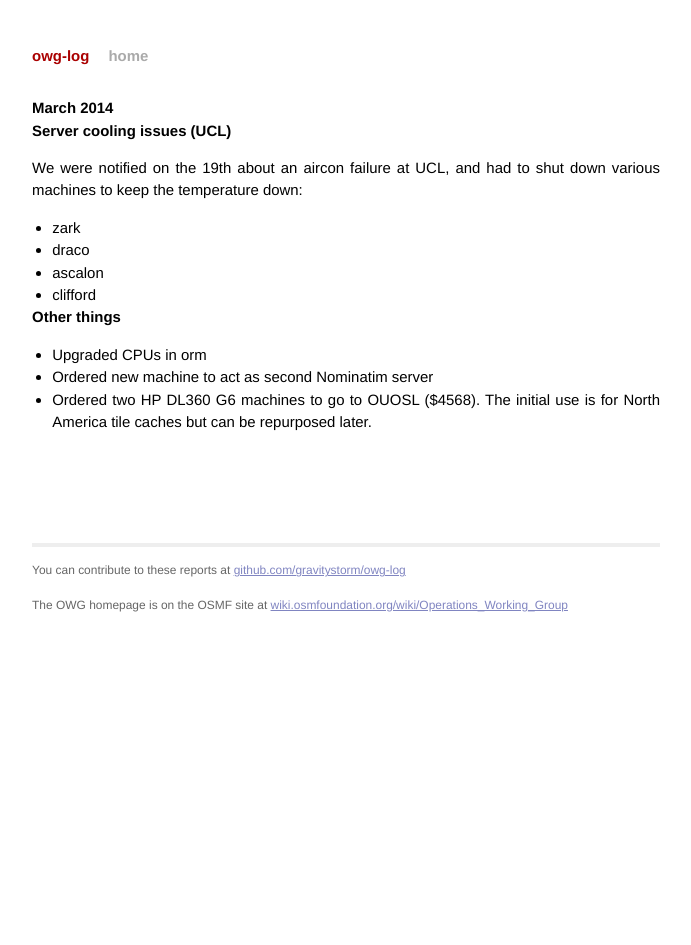
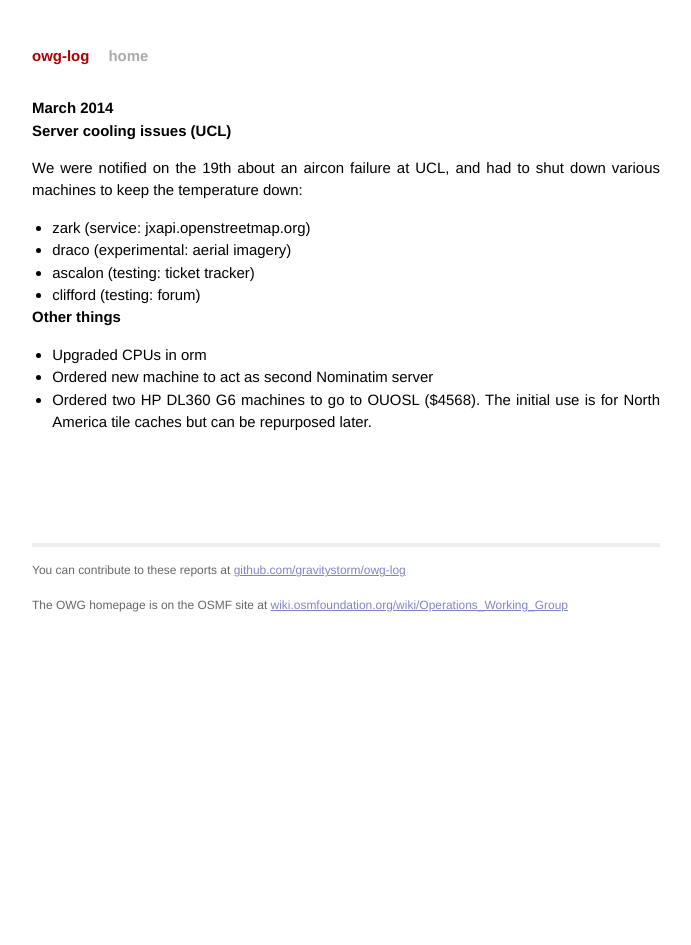
Before and after one commit to openstreetmap/owg-website, a Jekyll site: the page built from _posts/2014-03-01-march.md, in a window 1280 px wide. Shown: the whole page, without its empty margins (294-985 px from the left). Built offline with Jekyll 4.4.1, drawn with Linux system fonts in a browser that asks for light colours; Markdown is read by kramdown in place of the engine named in the settings.

Commit message:
Add uses of machines.

```diff
--- a/_posts/2014-03-01-march.md
+++ b/_posts/2014-03-01-march.md
@@ -8,10 +8,10 @@ date:   2014-03-31 23:59:59
 
 We were notified on the 19th about an aircon failure at UCL, and had to shut down various machines to keep the temperature down:
 
-* zark
-* draco
-* ascalon
-* clifford
+* zark (service: jxapi.openstreetmap.org)
+* draco (experimental: aerial imagery)
+* ascalon (testing: ticket tracker)
+* clifford (testing: forum)
 
 # Other things
 
```
